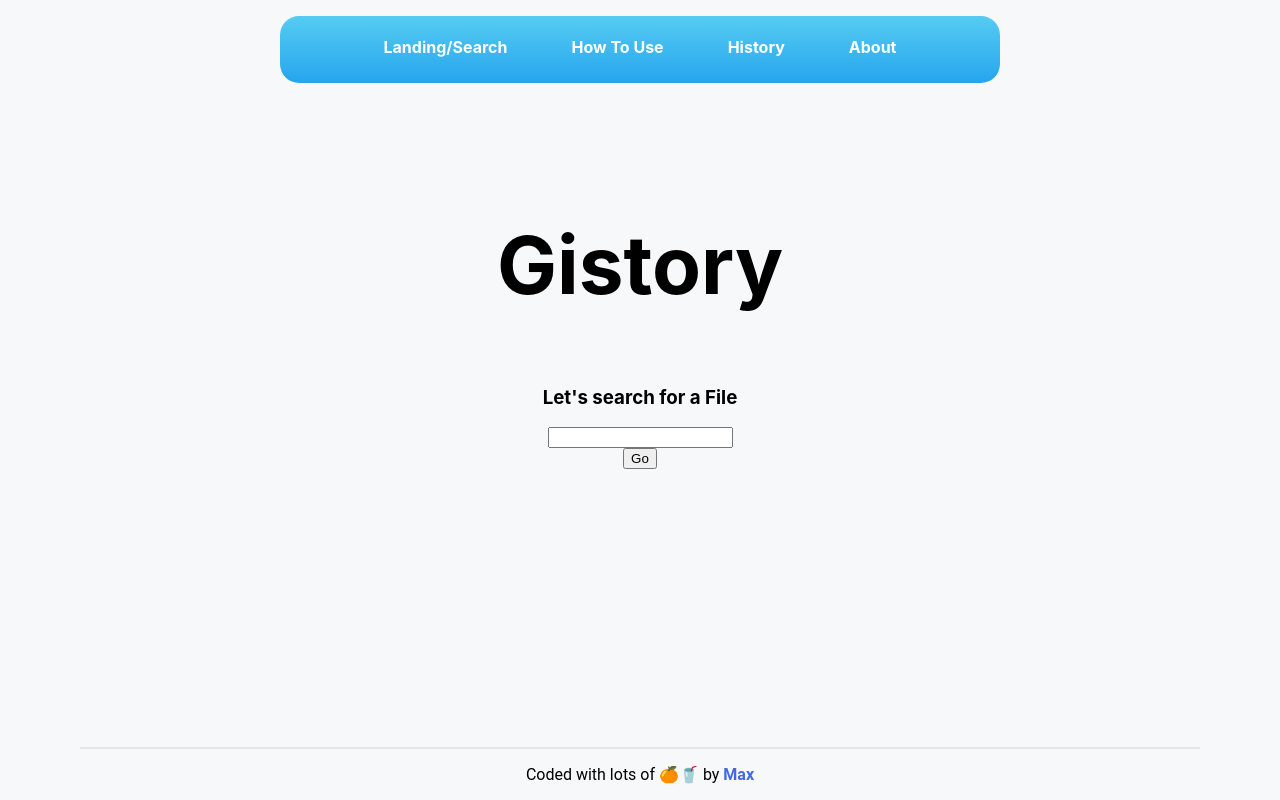
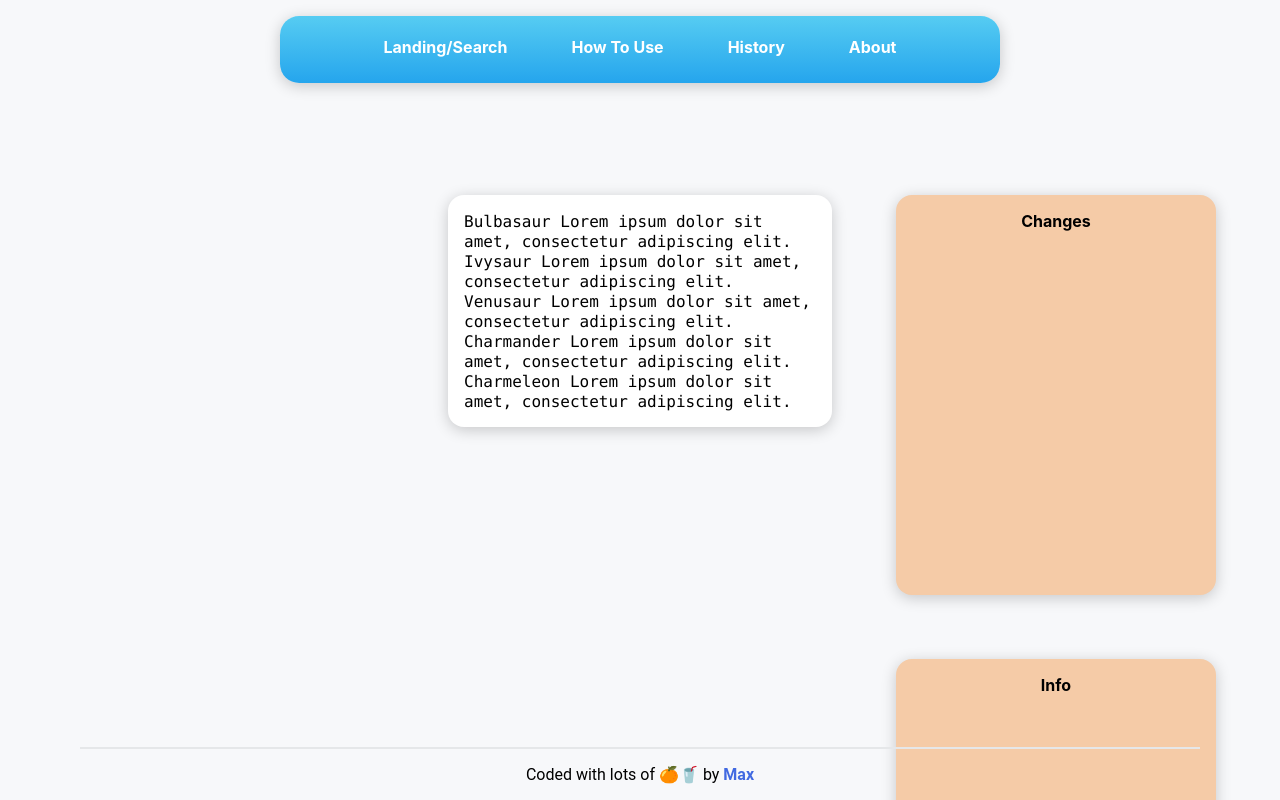
Before and after one commit to Bluuax/gistory, a React (Create React App) app: page / in a window 1280 px wide. Shown: the top 800 px of the page. Built offline with nearby package versions, Linux system fonts and the light colour scheme.

Commit message:
Update box-shadow styling

```diff
--- a/src/App.js
+++ b/src/App.js
@@ -1,6 +1,6 @@
 import React from 'react';
 import Header from './Header';
-import Landing from './Landing';
+import History from './history/History';
 import Footer from './Footer';
 import './App.css';
 
@@ -8,8 +8,7 @@
   return (
     <div className="App">
       <Header />
-      <Landing />
-      {/*<History />*/}
+      <History />
       <Footer />
     </div>
   );
--- a/src/Header.css
+++ b/src/Header.css
@@ -4,6 +4,7 @@
   width: 45rem;
   background: linear-gradient(#56ccf2, #25a5ed);
   border-radius: 1.2rem;
+  box-shadow: 0px 3px 15px rgba(0,0,0,0.2);
 }
 
 @media (max-width: 820px) {
--- a/src/history/Card.css
+++ b/src/history/Card.css
@@ -4,7 +4,7 @@
   width: 20rem;
   background: #f5cba7;
   border-radius: 1rem;
-  box-shadow: 0 4px 70px rgba(0, 38, 55, 0.31);
+  box-shadow: 0px 3px 15px rgba(0,0,0,0.2);
 }
 
 .Card-title {
--- a/src/history/Code.css
+++ b/src/history/Code.css
@@ -3,6 +3,6 @@
   padding: 1rem;
   background: white;
   border-radius: 1rem;
-  box-shadow: 0 4px 70px rgba(0, 38, 55, 0.31);
+  box-shadow: 0px 3px 15px rgba(0,0,0,0.2);
   text-align: left;
 }
```
